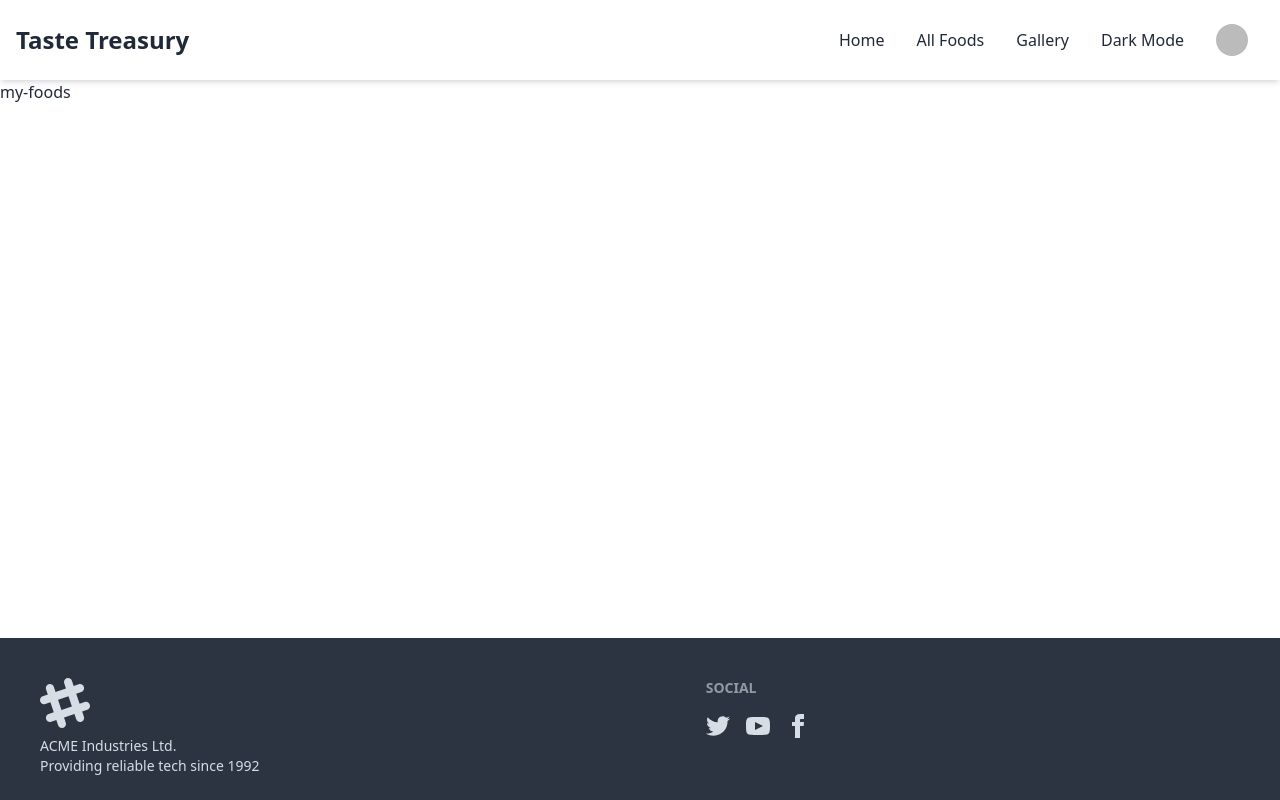
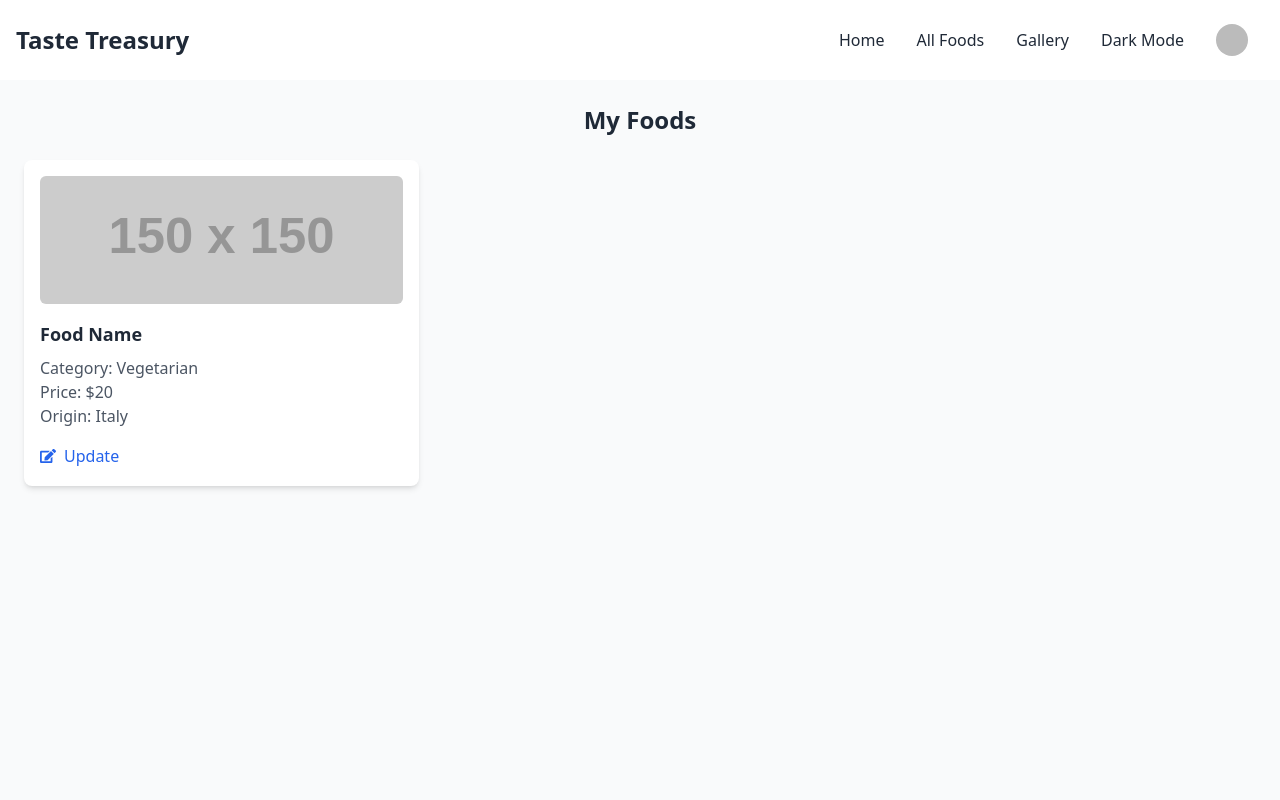
Before and after one commit to Abubokkor98/taste-treasury-client, a React (Vite) app: page /my-foods in a window 1280 px wide. Shown: the top 800 px of the page. Built offline with nearby package versions, Linux system fonts and the light colour scheme; no server answers; sample sign-in values are in the browser's storage.

Commit message:
all food page added

```diff
--- /dev/null
+++ b/src/Components/AllFoodsCard.jsx
@@ -0,0 +1,56 @@
+import React from 'react'
+
+export default function AllFoodsCard({ food }) {
+  const { foodName, foodCategory, price, foodOrigin, quantity, foodImage } = food;
+
+  return (
+    <div className="bg-white dark:bg-gray-700 p-4 rounded-lg shadow-md">
+      <img
+        src={foodImage || "https://via.placeholder.com/150"}
+        alt={foodName}
+        className="w-full h-32 object-cover rounded-md mb-4"
+      />
+      <h3 className="dark:text-white mb-2 text-2xl font-bold tracking-tight text-gray-900">
+        {foodName}
+      </h3>
+      <p className="text-gray-600 dark:text-gray-300">Category: {foodCategory}</p>
+      <p className="text-gray-600 dark:text-gray-300">Price: ${price}</p>
+      <p className="text-gray-600 dark:text-gray-300">Origin: {foodOrigin}</p>
+      <p className="text-gray-600 dark:text-gray-300">Quantity: {quantity}</p>
+
+      {/* Purchase Button */}
+      <button
+        disabled={quantity === 0}
+        className={`w-full py-2 mt-4 rounded-md ${
+          quantity > 0
+            ? 'bg-blue-600 text-white hover:bg-blue-700 dark:bg-blue-500 dark:hover:bg-blue-400'
+            : 'bg-gray-400 text-gray-700 cursor-not-allowed'
+        }`}
+      >
+        {quantity > 0 ? 'Buy Now' : 'Out of Stock'}
+      </button>
+
+      {/* Details Button */}
+      <a
+        href="#"
+        className="text-blue-600 hover:text-blue-700 dark:text-blue-400 dark:hover:text-blue-300 mt-4 inline-flex items-center"
+      >
+        <svg
+          className="mr-2 w-5 h-5"
+          xmlns="http://www.w3.org/2000/svg"
+          fill="none"
+          viewBox="0 0 24 24"
+          stroke="currentColor"
+        >
+          <path
+            strokeLinecap="round"
+            strokeLinejoin="round"
+            strokeWidth="2"
+            d="M13 7h4l-5 5-5-5h4V4a2 2 0 012 2v6l2 2-2 2V6a2 2 0 00-2-2z"
+          />
+        </svg>
+        Details
+      </a>
+    </div>
+  );
+}
--- a/src/Pages/AddFood.jsx
+++ b/src/Pages/AddFood.jsx
@@ -40,7 +40,7 @@ export default function AddFood() {
       e.target.reset();
       // 3. Show toast and navigate
       toast.success("Food Added Successfully!!!");
-      // navigate('/my-foods')
+      navigate('/my-foods')
     } catch (err) {
       console.log(err);
       toast.error(err.message);
--- /dev/null
+++ b/src/Pages/AllFoods.jsx
@@ -0,0 +1,40 @@
+import axios from "axios";
+import React, { useEffect, useState } from "react";
+import AllFoodsCard from "../Components/AllFoodsCard";
+
+export default function AllFoods() {
+    const [foods, setFoods] = useState([])
+    useEffect(() => {
+      fetchAllFoods()
+    }, [])
+
+    const fetchAllFoods = async () => {
+      const { data } = await axios.get(`${import.meta.env.VITE_API_URL}/foods`)
+      setFoods(data)
+    }
+    console.log(foods)
+
+  return (
+    <div className="min-h-screen bg-gray-50 dark:bg-gray-800 flex flex-col items-center p-6">
+      <h2 className="text-3xl font-semibold text-gray-800 dark:text-white mb-6">
+        All Foods {foods.length}
+      </h2>
+
+      {/* Search Bar */}
+      <div className="mb-6 w-full sm:w-96">
+        <input
+          type="text"
+          placeholder="Search for food..."
+          className="w-full px-4 py-2 border rounded-md focus:outline-none focus:ring-2 focus:ring-blue-600 dark:bg-gray-700 dark:border-gray-600 dark:text-white"
+        />
+      </div>
+
+      {/* Food Cards */}
+      <div className="grid grid-cols-1 sm:grid-cols-2 md:grid-cols-3 gap-6 w-full">
+        {
+            foods.map(food=><AllFoodsCard key={food._id} food={food}></AllFoodsCard>)
+        }
+      </div>
+    </div>
+  );
+}
--- /dev/null
+++ b/src/Pages/MyFoods.jsx
@@ -0,0 +1,34 @@
+import { FaEdit } from "react-icons/fa";
+import { Link } from "react-router-dom";
+
+export default function MyFoods() {
+    return (
+      <div className="min-h-screen bg-gray-50 dark:bg-gray-800 flex flex-col items-center p-6">
+        <h2 className="text-2xl font-semibold text-gray-800 dark:text-white mb-6">
+          My Foods
+        </h2>
+
+        <div className="grid grid-cols-1 sm:grid-cols-2 md:grid-cols-3 gap-6 w-full">
+          {/* Food Card */}
+          <div className="bg-white dark:bg-gray-700 p-4 rounded-lg shadow-md">
+            <img
+              src="https://via.placeholder.com/150"
+              alt="Food"
+              className="w-full h-32 object-cover rounded-md mb-4"
+            />
+            <h3 className="text-lg font-semibold text-gray-800 dark:text-white mb-2">Food Name</h3>
+            <p className="text-gray-600 dark:text-gray-300">Category: Vegetarian</p>
+            <p className="text-gray-600 dark:text-gray-300">Price: $20</p>
+            <p className="text-gray-600 dark:text-gray-300">Origin: Italy</p>
+
+            <Link
+              to="/update-food"
+              className="text-blue-600 hover:text-blue-700 dark:text-blue-400 dark:hover:text-blue-300 mt-4 inline-flex items-center"
+            >
+              <FaEdit className="mr-2" /> Update
+            </Link>
+          </div>
+        </div>
+      </div>
+    );
+  }
--- a/src/Routes/router.jsx
+++ b/src/Routes/router.jsx
@@ -5,6 +5,8 @@ import Register from "../Pages/Register";
 import Login from "../Pages/Login";
 import PrivateRoute from "./PrivateRoute";
 import AddFood from "../Pages/AddFood";
+import MyFoods from "../Pages/MyFoods";
+import AllFoods from "../Pages/AllFoods";
 
 const router = createBrowserRouter([
   {
@@ -17,7 +19,7 @@ const router = createBrowserRouter([
       },
       {
         path: "/all-foods",
-        element: <h2>All Foods</h2>,
+        element: <AllFoods></AllFoods>,
       },
       {
         path: "/gallery",
@@ -31,9 +33,21 @@ const router = createBrowserRouter([
         path: "/my-foods",
         element: (
           <PrivateRoute>
-            <h2>my-foods</h2>
+            <MyFoods></MyFoods>
           </PrivateRoute>
         ),
+      },
+      {
+        path: "/update-food/:id",
+        element: (
+          <PrivateRoute>
+            <h2>update-food</h2>
+          </PrivateRoute>
+        ),
+        // loader: ({ params }) =>
+        //   fetch(
+        //     `https://assignment-10-server-ab.vercel.app/equipments/${params.id}`
+        //   ),
       },
       {
         path: "/add-food",
```
